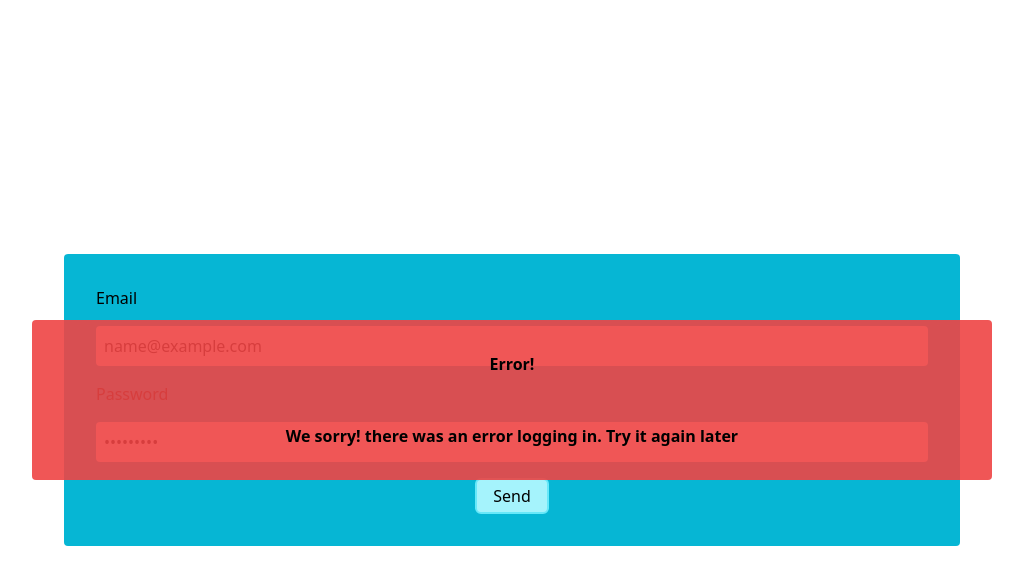
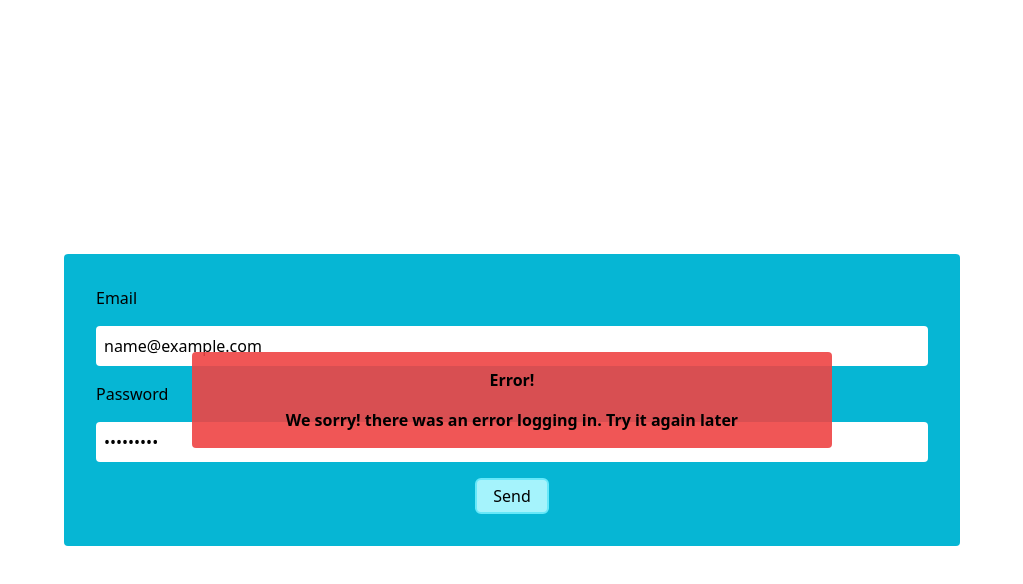
Before and after one commit to Rogger9/challenge-react-menu, a React (Vite) app: page /login in a window 1280 px wide. Both pictures are taken after typing "name@example.com", "Sample123" into the empty fields and a click on the input "Send". Shown: the top 584 px of the page, without its empty margins (128-1151 px from the left). Built offline with nearby package versions, Linux system fonts and the light colour scheme; no server answers.

Commit message:
Hook useMessage

```diff
--- /dev/null
+++ b/src/components/AlertMessage.jsx
@@ -0,0 +1,10 @@
+const AlertMessage = ({ msg, alert }) => (
+  <div role='alert' className='grid place-items-center w-screen h-screen absolute text-center font-bold'>
+    <section className='bg-red-500/90 grid place-items-center gap-4 p-4 w-1/2 rounded'>
+      {alert && <h1 className=''>Error!</h1>}
+      <p>{msg}</p>
+    </section>
+  </div>
+)
+
+export default AlertMessage
--- a/src/components/Header.jsx
+++ b/src/components/Header.jsx
@@ -1,21 +1,14 @@
 import { lazy, useEffect, useState } from 'react'
 import Search from './Search'
 import axios from 'axios'
+import { useMessage } from '../hooks/useMessage'
 
 const Loader = lazy(() => import('./Loader'))
 const ListOfRecipes = lazy(() => import('./Recipes/ListOfRecipes'))
 const Button = lazy(() => import('./Button'))
+const AlertMessage = lazy(() => import('./AlertMessage'))
 
 const MAX_RECIPES = 2
-
-const AlertMessage = () => (
-  <div role='alert' className='grid place-items-center w-screen h-screen absolute text-center font-bold'>
-    <section className='bg-red-500/90 grid place-items-center p-2 w-3/4 h-1/5 rounded'>
-      <h1 className=''>Error!</h1>
-      <p>Sorry! Search failed. Please try again later</p>
-    </section>
-  </div>
-)
 
 const Header = ({ veganAmount, randomAmount, setRecipesVegan, setRecipesRandom }) => {
   const [query, setQuery] = useState(null)
@@ -26,6 +19,14 @@ const Header = ({ veganAmount, randomAmount, setRecipesVegan, setRecipesRandom }
   const numbersQuery = 4
   const maxVegan = veganAmount === MAX_RECIPES
   const maxRandom = randomAmount === MAX_RECIPES
+  const messagesError = {
+    rejected: 'Sorry! Search failed. Please try again later',
+    alert1: 'The menu is already complete',
+    alert2: 'The vegan menu already has 2 recipes',
+    alert3: 'The random menu already has 2 recipes'
+  }
+
+  useMessage({ status, setStatus })
 
   const URL_SEARCH = `https://api.spoonacular.com/recipes/complexSearch?query=${query}&number=${numbersQuery}&offset=${page}&addRecipeInformation=true&apiKey=` + import.meta.env.VITE_API_KEY
 
@@ -40,11 +41,6 @@ const Header = ({ veganAmount, randomAmount, setRecipesVegan, setRecipesRandom }
       .catch(() => setStatus('rejected'))
   }, [query, page])
 
-  useEffect(() => {
-    const timeOut = setTimeout(() => status === 'rejected' && setStatus('idle'), 4000)
-    return () => clearTimeout(timeOut)
-  }, [status])
-
   const closeSearch = () => {
     setQuery(null)
     setPage(0)
@@ -55,9 +51,9 @@ const Header = ({ veganAmount, randomAmount, setRecipesVegan, setRecipesRandom }
   const handlePage = () => setPage(offset + numbersQuery)
 
   const addRecipe = (id, isVegan) => {
-    if (maxVegan && maxRandom) return console.error('The menu is already complete')
-    if (isVegan && maxVegan) return console.error('The vegan menu already has 2 recipes')
-    if (!isVegan && maxRandom) return console.error('The random menu already has 2 recipes')
+    if (maxVegan && maxRandom) return setStatus('alert1')
+    if (isVegan && maxVegan) return setStatus('alert2')
+    if (!isVegan && maxRandom) return setStatus('alert3')
 
     let recipeToAdd
     const filteredRecipes = recipes.filter(recipe => {
@@ -77,17 +73,18 @@ const Header = ({ veganAmount, randomAmount, setRecipesVegan, setRecipesRandom }
   return (
     <header className='bg-cyan-400 flex items-center justify-center w-full relative'>
       <Search getQuery={setQuery} />
-      {status === 'rejected' && <AlertMessage />}
+      {status === 'rejected' && <AlertMessage msg={messagesError[status]} />}
       {
         (status === 'resolved' || query) &&
           <section className='w-full [height:52.8rem] pt-20 pb-32 lg:p-4 absolute top-full backdrop-blur-md overflow-y-auto'>
             <Button value='Close' specificStyles='px-6 py-2 absolute top-4 left-4' handleClick={closeSearch}/>
+            <Button value='More' specificStyles='px-6 py-2 absolute top-4 right-4' handleClick={handlePage} />
+            {/alert/.test(status) && <AlertMessage msg={messagesError[status]} />}
             {
               status === 'processing' && query
                 ? <Loader />
                 : <ListOfRecipes type={`Search: ${query}`} isSearch data={recipes} handleClick={addRecipe}/>
             }
-            <Button value='More' specificStyles='px-6 py-2 absolute top-4 right-4' handleClick={handlePage} />
           </section>
       }
     </header>
--- a/src/components/Login.jsx
+++ b/src/components/Login.jsx
@@ -1,26 +1,18 @@
-import { useEffect, useState } from 'react'
+import { lazy, useState } from 'react'
 import { Navigate } from 'react-router-dom'
 import { Formik, Form, Field, ErrorMessage } from 'formik'
 import { validationsLogin } from '../utils/validations'
 import axios from 'axios'
 import { LOGIN_URL } from '../../config'
+import { useMessage } from '../hooks/useMessage'
 
-const AlertMessage = () => (
-  <div role='alert' className='grid place-items-center w-screen h-screen absolute text-center font-bold'>
-    <section className='bg-red-500/90 grid place-items-center p-2 w-3/4 h-1/5 rounded'>
-      <h1 className=''>Error!</h1>
-      <p>We sorry! there was an error logging in. Try it again later</p>
-    </section>
-  </div>
-)
+const AlertMessage = lazy(() => import('../components/AlertMessage'))
 
 const Login = () => {
   const [status, setStatus] = useState('idle')
+  const messageError = 'We sorry! there was an error logging in. Try it again later'
 
-  useEffect(() => {
-    const timeOut = setTimeout(() => status === 'rejected' && setStatus('idle'), 4000)
-    return () => clearTimeout(timeOut)
-  }, [status])
+  useMessage({ status, setStatus })
 
   if (status === 'resolved') return <Navigate to='/' />
 
@@ -42,7 +34,7 @@ const Login = () => {
       }}
     >
       {
-        ({ errors }) => (
+        ({ errors: { email, password } }) => (
           <Form className='bg-cyan-500 grid place-items-center w-11/12 sm:w-3/4 max-w-4xl p-8 gap-4 rounded'>
             <label htmlFor='email' className='w-full'>Email</label>
             <Field
@@ -52,7 +44,7 @@ const Login = () => {
               placeholder='correo@correo.com'
               className='w-full px-2 rounded leading-10 outline-none focus:shadow-sm focus:shadow-white'
             />
-            <ErrorMessage name='email' component={() => <span className='text-red-700'>{errors.email}</span>} />
+            <ErrorMessage name='email' component={() => <span className='text-red-700'>{email}</span>} />
             <label htmlFor='password' className='w-full'>Password</label>
             <Field
               type='password'
@@ -61,14 +53,14 @@ const Login = () => {
               placeholder='password'
               className='w-full px-2 rounded leading-10 outline-none focus:shadow-sm focus:shadow-white'
             />
-            <ErrorMessage name='password' component={() => <span className='text-red-700'>{errors.password}</span>} />
+            <ErrorMessage name='password' component={() => <span className='text-red-700'>{password}</span>} />
             <input
               type='submit'
               value='Send'
               className='bg-cyan-200 py-1 px-4 border-2 border-cyan-300 rounded-md cursor-pointer hover:bg-cyan-300 outline-none disabled:opacity-40 disabled:pointer-events-none'
               aria-label='Send'
               disabled={status === 'processing'} />
-            {status === 'rejected' && <AlertMessage />}
+            {status === 'rejected' && <AlertMessage alert msg={messageError} />}
           </Form>
         )
       }
--- /dev/null
+++ b/src/hooks/useMessage.js
@@ -0,0 +1,12 @@
+import { useEffect } from 'react'
+// const AlertMessage = lazy(() => import('../components/AlertMessage'))
+
+export const useMessage = ({ status, setStatus }) => {
+  return useEffect(() => {
+    const timeOut = setTimeout(() => /rejected|alert/.test(status) && setStatus('idle'), 4000)
+    return () => clearTimeout(timeOut)
+  }, [status])
+
+  // const Alert = (msg = 'alert') => (<AlertMessage msg={msg} />)
+  // return { Alert }
+}
```
